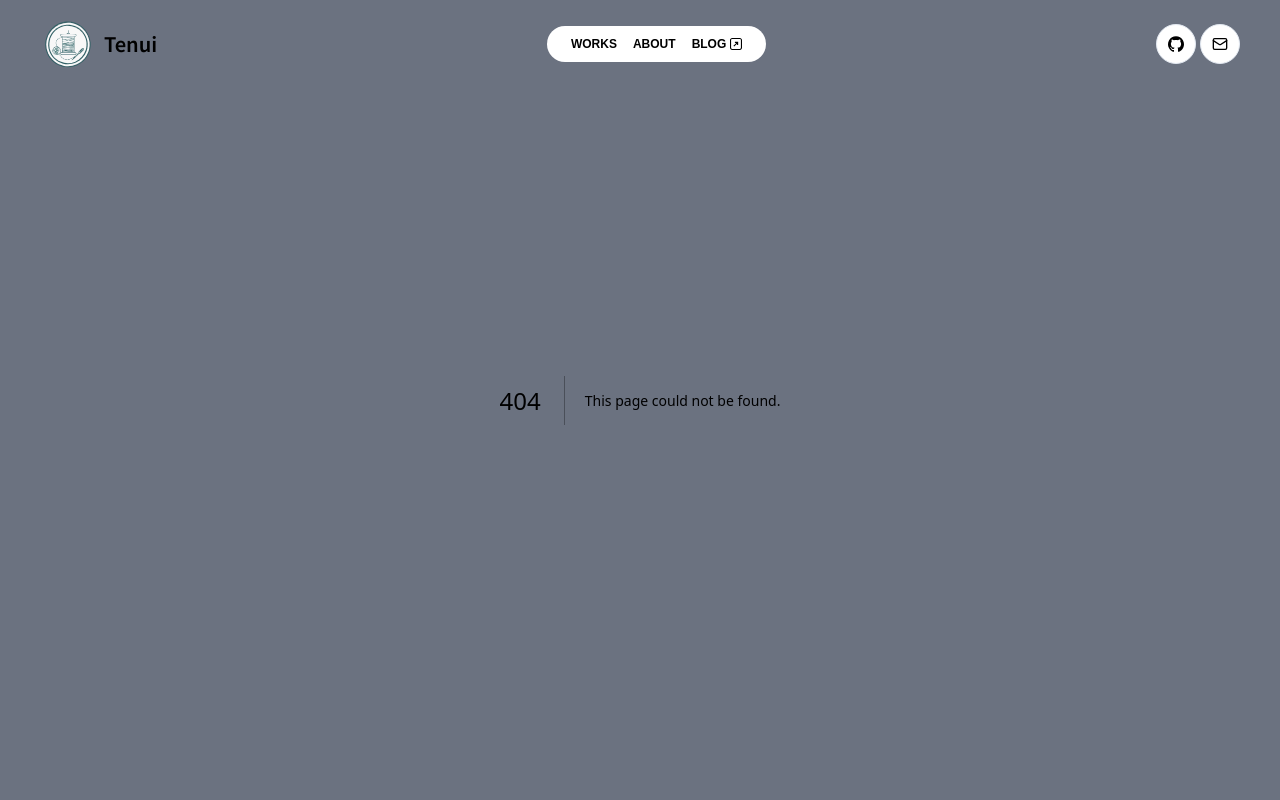
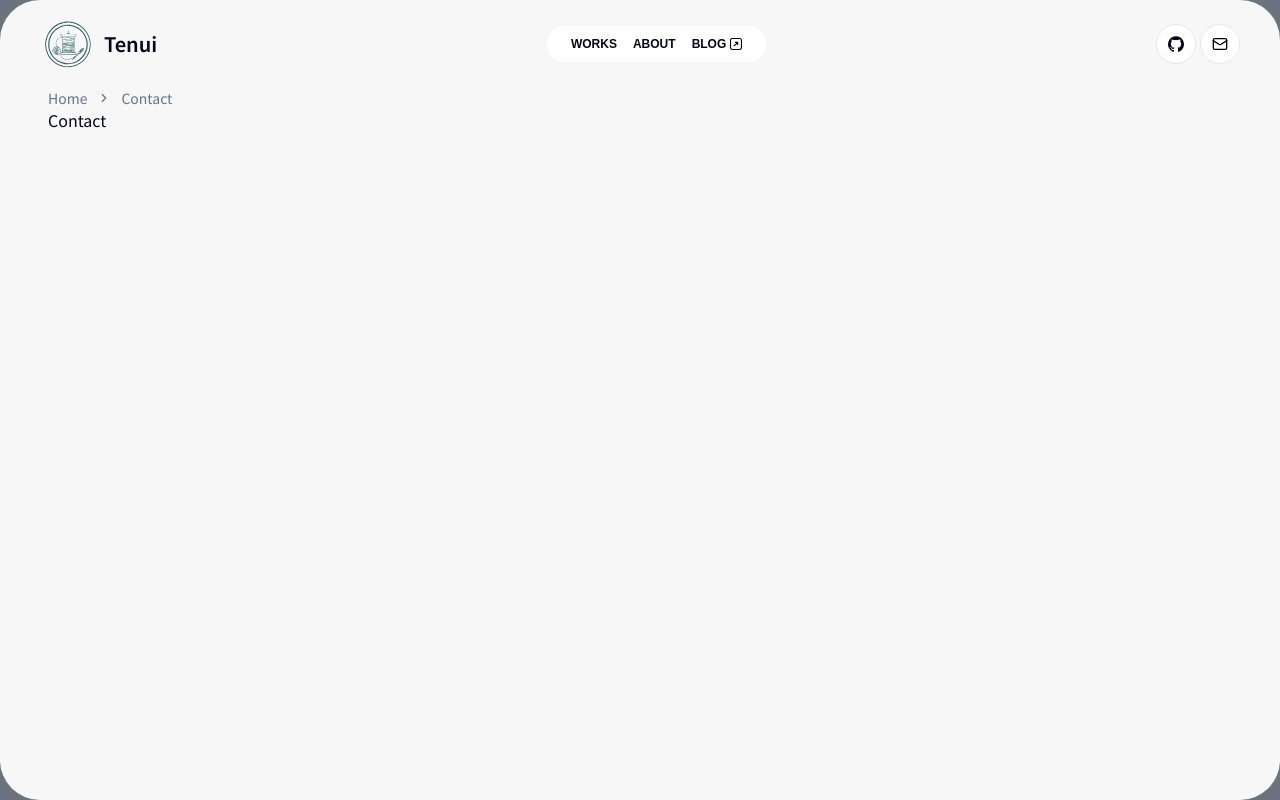
Before and after one commit to 10-ui/tenui, a Next.js app: page /contact in a window 1280 px wide. Before the commit this address had no page. Built offline with nearby package versions, Linux system fonts and the light colour scheme; a web font is replaced by a local one.

Commit message:
コンタクトを作成

```diff
--- /dev/null
+++ b/app/(menu)/contact/page.tsx
@@ -0,0 +1,3 @@
+export default function Contact() {
+  return <div>Contact</div>;
+}
--- /dev/null
+++ b/app/(menu)/layout.tsx
@@ -0,0 +1,16 @@
+import BreadCrumbs from "@/components/common/bread-crumbs";
+
+export default function MenuLayout({
+  children,
+}: {
+  children: React.ReactNode;
+}) {
+  return (
+    <>
+      <main className='flex min-h-screen select-none flex-col rounded-4xl bg-main pt-22'>
+        <BreadCrumbs />
+        <div className='flex flex-col gap-4 px-12'>{children}</div>
+      </main>
+    </>
+  );
+}
```
